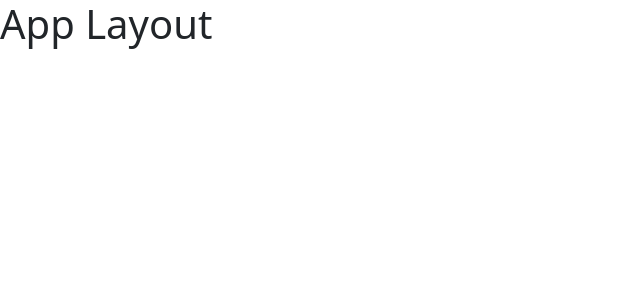
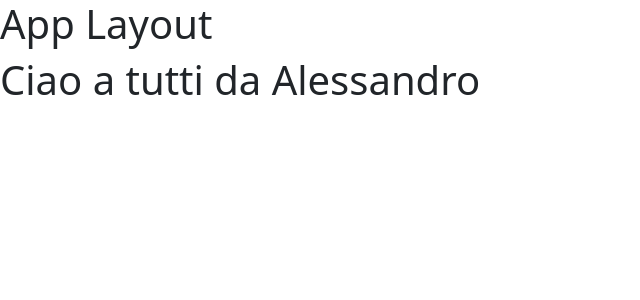
Before and after one commit to AlessandroSottosanti/bool-travels, a React (Vite) app: page / in a window 1280 px wide. Shown: the top 300 px of the page, without its empty margins (0-640 px from the left). Built offline with nearby package versions, Linux system fonts and the light colour scheme.

Commit message:
feat: ciao

```diff
--- a/src/components/AppLayout.jsx
+++ b/src/components/AppLayout.jsx
@@ -2,6 +2,7 @@ const AppLayout = () => {
     return (
         <>
         <h1>App Layout</h1>
+        <h1>Ciao a tutti da Alessandro</h1>
         </>
     )
 }
```
